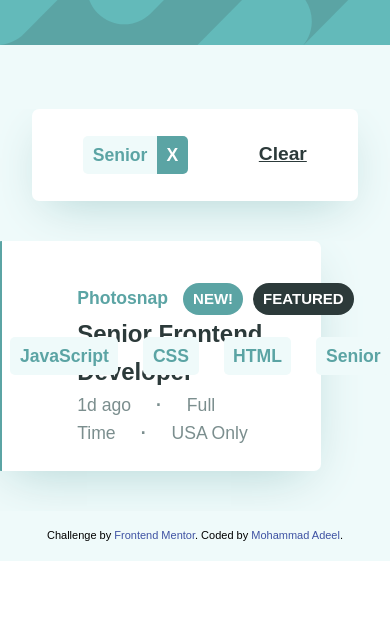
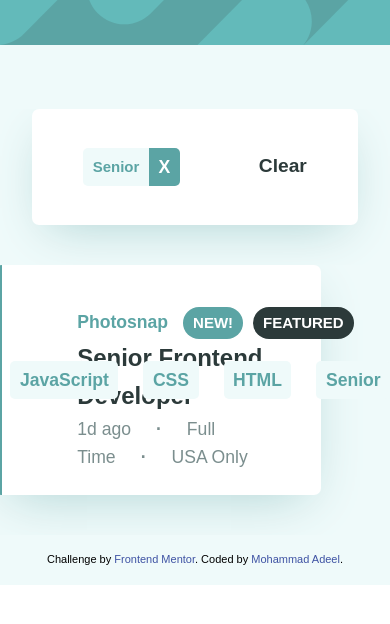
Before and after one commit to AAM77/static-listings-challenge-frontend, a React (Create React App) app: page / in a window 390 px wide. Both pictures are taken after a click on the element "Senior". Shown: the top 624 px of the page. Built offline with nearby package versions, Linux system fonts and the light colour scheme; a web font is replaced by a local one.

Commit message:
Address wrapping issue for filter tablets.

```diff
--- a/src/App.scss
+++ b/src/App.scss
@@ -456,6 +456,7 @@ table th {
 /* Cards */
 .card {
   display: flex;
+
   background: white;
   padding: 2.6rem 3.2rem 2.6rem 3.2rem;
   border-radius: 7px;
@@ -465,28 +466,33 @@ table th {
 
 .filter-display-card {
   display: flex;
+  flex-wrap: wrap;
   background: white;
   padding: 1rem 3.2rem 1rem 3.2rem;
-  width: 100%;
+  max-width: 100%;
 
   .selected-filters {
     padding: 0.7rem 1rem 0.7rem 0rem;
     display: flex;
+    flex: 1;
+    flex-wrap: wrap;
     flex-direction: row;
     align-items: center;
-    width: 100%;
+    max-width: 100%;
+    max-height: auto;
 
     .filter-tablet {
       display: flex;
+      flex-shrink: 0;
       flex-direction: row;
       align-items: center;
-      margin: 0px 25px 0px 0px;
+      margin: 12px 25px 12px 0px;
 
       .skill-tablet {
         display: flex;
         align-items: center;
         justify-content: center;
-        font-size: 1.1rem;
+        font-size: auto;
         font-weight: 700;
         color: $desaturated-dark-cyan;
         padding: 9.5px;
@@ -531,11 +537,12 @@ table th {
   font-family: $spartan;
   font-size: 1.2rem;
   font-weight: 700;
-  text-decoration: underline;
+
   color: $very-dark-grayish-cyan;
 
   &:hover {
     cursor: pointer;
+    text-decoration: underline;
     color: $desaturated-dark-cyan;
   }
 }
```
